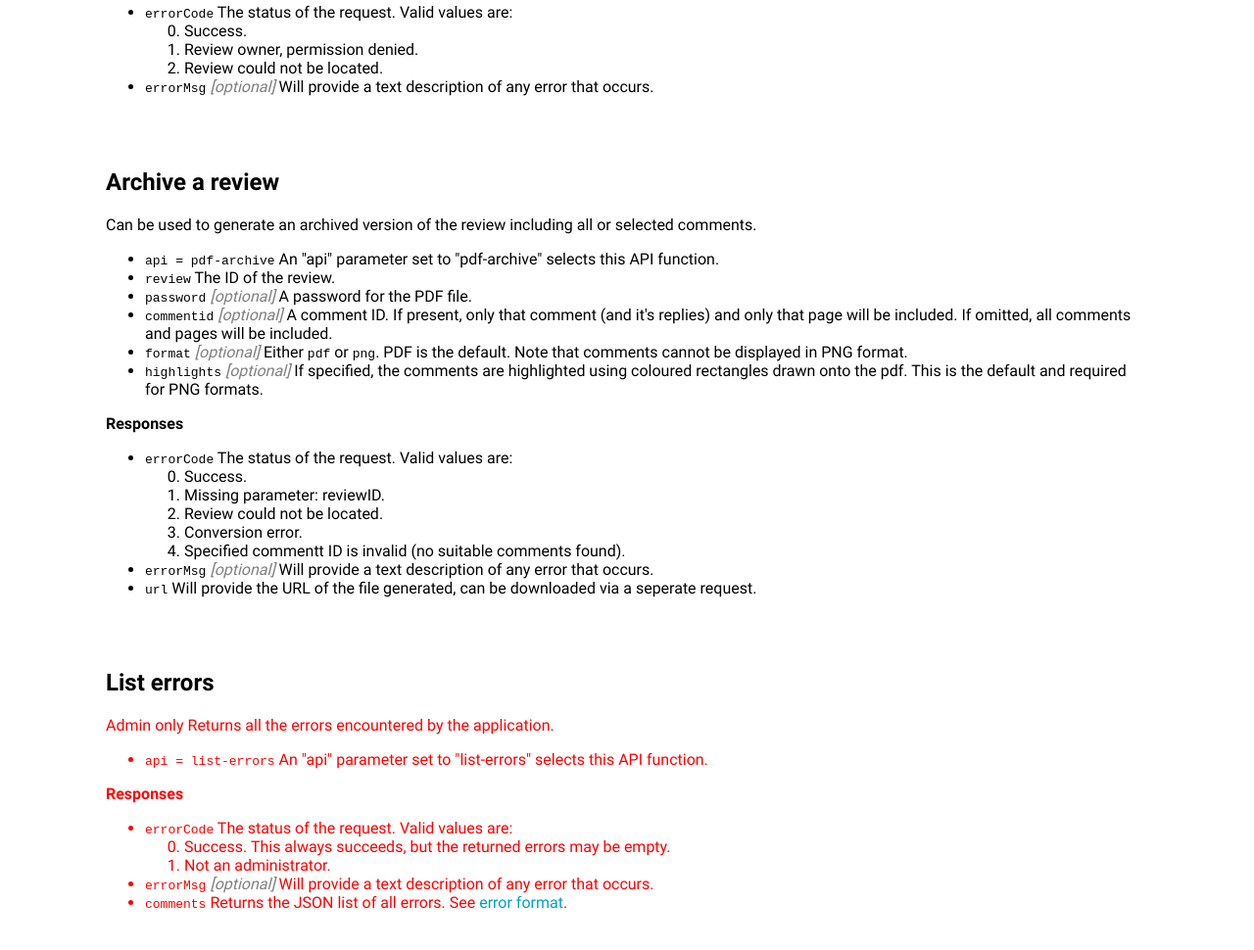
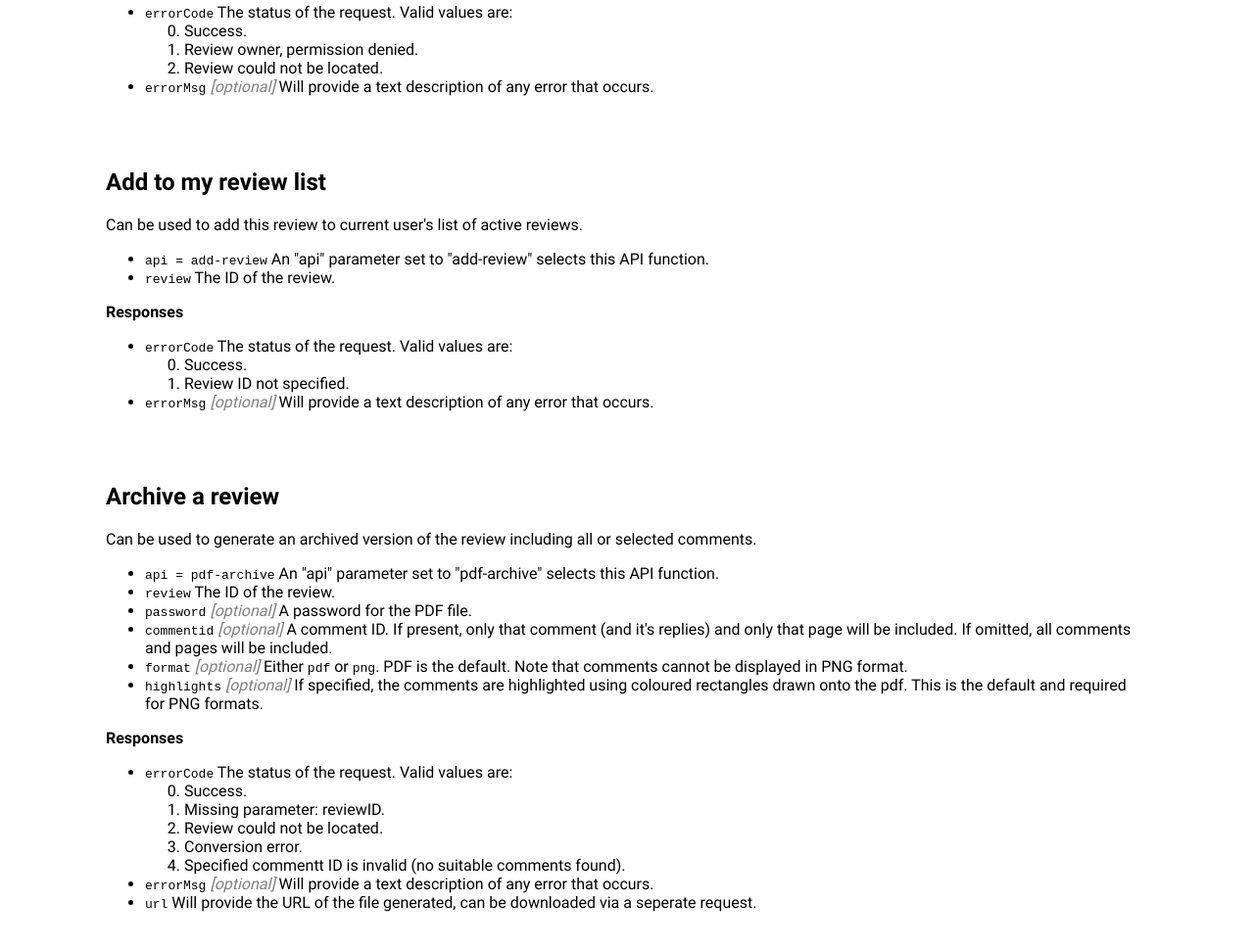
Before and after one commit to brads55/pdfreview, a website: page api.html in a window 1280 px wide. Shown: the part 4639-5609 px from the top of the page at 98% size. Drawn offline with Linux system fonts and the light colour scheme.

Commit message:
Add reviews to current list only once USER navigates to it
Change-Id: I952b35fc50fd106852d11adb483306896381eb1a

```diff
--- a/api.html
+++ b/api.html
@@ -293,6 +293,26 @@
 
 
     <BR/><BR/>
+    <P><H2>Add to my review list</H2>
+    Can be used to add this review to current user's list of active reviews.
+    <UL>
+        <LI><SPAN class="code">api = add-review</SPAN> An "api" parameter set to "add-review" selects this API function.</LI>
+        <LI><SPAN class="code">review</SPAN> The ID of the review.</LI>
+    </UL>
+    <B>Responses</B>
+    <UL>
+        <LI><SPAN class="code">errorCode</SPAN> The status of the request. Valid values are:
+            <OL start=0>
+                <LI>Success.</LI>
+                <LI>Review ID not specified.</LI>
+            </OL>
+        </LI>
+        <LI><SPAN class="code">errorMsg</SPAN> <I class="grey-text">[optional]</I> Will provide a text description of any error that occurs.</LI>
+    </UL>
+    </P>
+
+
+    <BR/><BR/>
     <P><H2>Archive a review</H2>
     Can be used to generate an archived version of the review including all or selected comments.
     <UL>
```
Also changed, not shown: js/viewer.js (+7 -0 lines), 1 other file.
